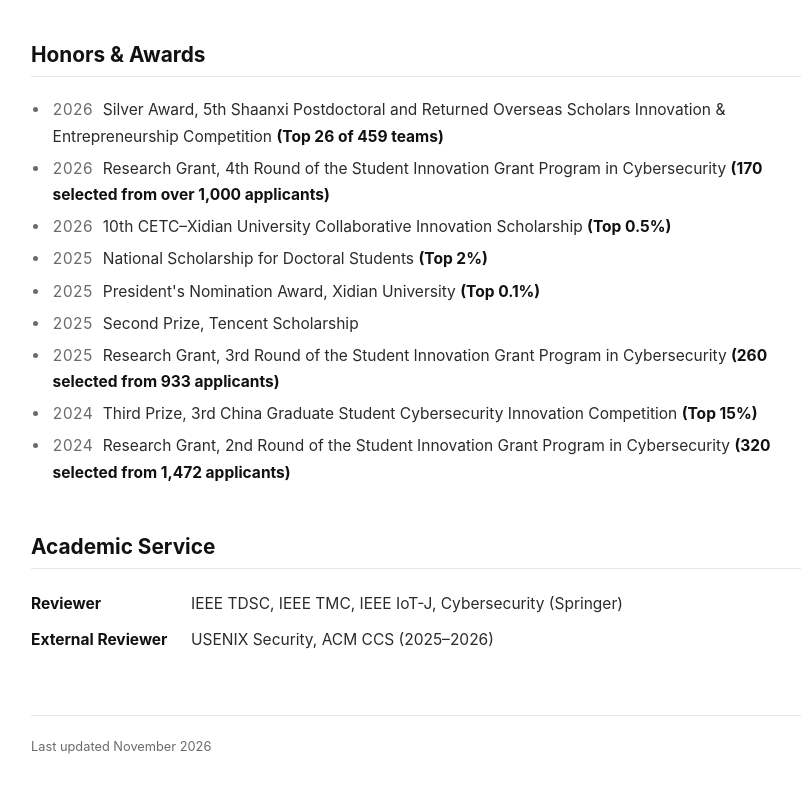
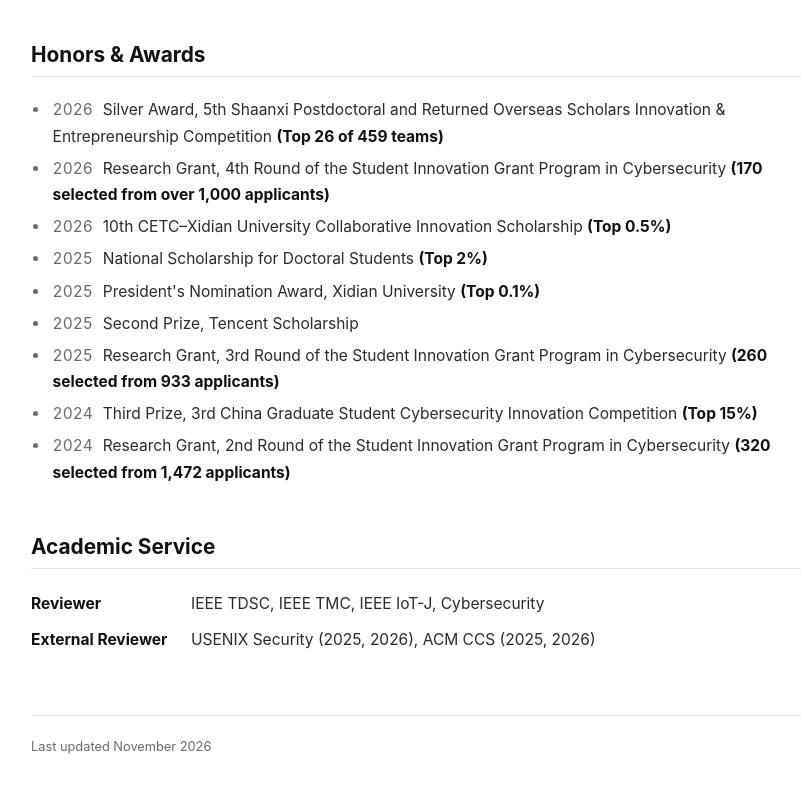
Before and after one commit to weiEV/weiEV.github.io, a plain HTML site: page index.html in a window 1280 px wide. Shown: the part 1917-2714 px from the top of the page, without its empty margins (353-1154 px from the left). Drawn offline with Linux system fonts and the light colour scheme.

Commit message:
Clarify Academic Service entries
Co-Authored-By: Claude Fable 5.2 <noreply@anthropic.com>

```diff
--- a/index.html
+++ b/index.html
@@ -143,8 +143,8 @@
       <section id="service">
         <h2>Academic Service</h2>
         <ul class="rows labeled">
-          <li><span class="label">Reviewer</span><div>IEEE TDSC, IEEE TMC, IEEE IoT-J, Cybersecurity (Springer)</div></li>
-          <li><span class="label">External Reviewer</span><div>USENIX Security, ACM CCS (2025–2026)</div></li>
+          <li><span class="label">Reviewer</span><div>IEEE TDSC, IEEE TMC, IEEE IoT-J, Cybersecurity</div></li>
+          <li><span class="label">External Reviewer</span><div>USENIX Security (2025, 2026), ACM CCS (2025, 2026)</div></li>
         </ul>
       </section>
 
```
